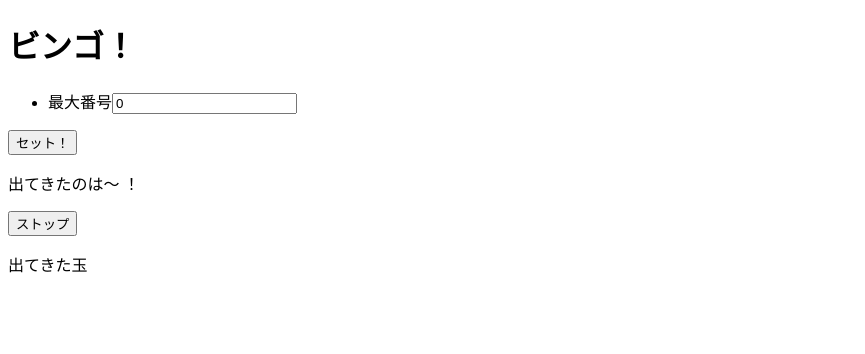
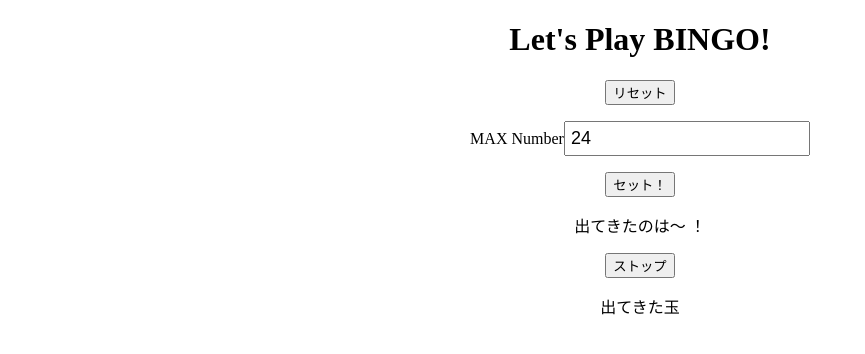
Before and after one commit to canavis/bingo-sample, a website: page app/index.html in a window 1280 px wide. Shown: the whole page, without its empty margins (0-865 px from the left). Drawn offline with nearby package versions, Linux system fonts and the light colour scheme.

Commit message:
modified

```diff
--- a/app/common.css
+++ b/app/common.css
@@ -1 +1,12 @@
 [v-cloak] {display: none;}
+
+input {
+  padding: 5px;
+  font-size: 18px;
+}
+
+.bng-wrap {
+  width: 1080px;
+  margin: 0 auto;
+  text-align: center;
+}
--- a/app/index.html
+++ b/app/index.html
@@ -8,13 +8,21 @@
   <title>Vue.js App</title>
 </head>
 <body>
-  <h1>ビンゴ！</h1>
+  <div class="bng-wrap">
+    <h1>Let's Play BINGO!</h1>
+    <button onclick="location.reload();">リセット</button>
     <div id="app" v-cloak>
+      <div v-if="!setNumberComplete">
+        <p>MAX Number<input type="number" v-model="maxNumber"></p>
+        <p v-if="maxNumberValidationError">1以上100未満の数値で指定してください。</p>
+        <button v-on:click="setNumber">セット！</button>
+      </div>
+      <div v-if="setNumberComplete">
+        <p>MAX Number is<span>{{ maxNumber }}</span></p>
+      </div>
       <ul>
-      <!-- <li><input type="number" v-model="minNumber">から</li> -->
-      <li>最大番号<input type="number" v-model="maxNumber"></li>
+        <li v-for="(item, index) in number" class="">{{ item.id }}</li>
       </ul>
-    <button v-on:click="setNumber">セット！</button>
       <p>出てきたのは〜 {{ currentNumber }} ！</p>
       <p v-if="numberAllComplete">全ての玉が出ました。</p>
       <p v-if="!numberAllComplete"><button v-on:click="stopNumber">ストップ</button></p>
@@ -25,6 +33,7 @@
         </ul>
       </div>
     </div>
+  </div>
   <script src="https://cdn.jsdelivr.net/npm/vue@2.5.13/dist/vue.js"></script>
   <script src="main.js"></script>
 </body>
--- a/app/main.js
+++ b/app/main.js
@@ -2,27 +2,49 @@ var app = new Vue({
   el: '#app',
   data: {
     // minNumber: 0,
-    maxNumber: 0,
-    number: [1, 2, 3, 4, 5, 6],
+    maxNumber: 24,
+    // number: [],
+    number: [],
     currentNumber: '',
     numberAllComplete: false,
+    numberList: 0,
     chosenNumber: [{}],
     maxId: 0,
+    setNumberComplete: false,
+    maxNumberValidationError: false,
   },
   methods: {
     setNumber: function() {
+      this.maxNumber = Number(this.maxNumber);
+      if (this.maxNumber < 1 || this.maxNumber > 101) {
+        this.maxNumberValidationError = true;
+        return;
+      } else {
+        this.maxNumberValidationError = false;
+      }
+
+      // 番号セット完了
+      this.setNumberComplete = true;
+
       for (let i = 0; i < this.maxNumber; i++) {
-        this.number[i] = i + 1;
+        this.number.push({
+          id: Number([i]) + 1,
+          class: 'number-' + [i]
+        });
+console.log(this.number);
       }
-// console.log(this.number);
+
+      // for (let i = 0; i < this.maxNumber; i++) {
+      //   this.number[i] = i + 1;
+      // }
     },
     stopNumber: function() {
       let random = Math.floor(Math.random() * this.number.length);
       this.currentNumber = this.number[random];
       this.number.splice(random, 1);
-console.log(this.number);
-console.log(random);
-console.log(this.currentNumber);
+// console.log(this.number);
+// console.log(random);
+// console.log(this.currentNumber);
       // 残り玉が 0 の場合
       if (this.number.length <= 0) {
         this.numberAllComplete = true;
```
Lines whose indentation alone changed are shown as unchanged.
